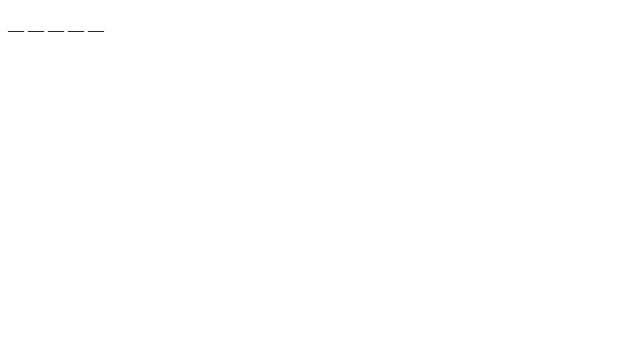
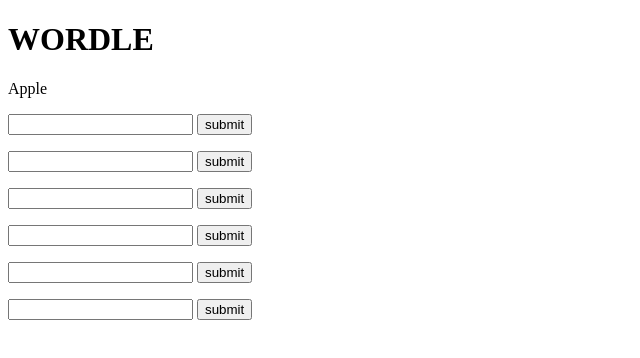
Before and after one commit to Dstobbe1234/Wordle_, a plain HTML site: page index.HTML in a window 1280 px wide. Shown: the whole page, without its empty margins (0-640 px from the left). Drawn offline with Linux system fonts and the light colour scheme.

Commit message:
First commit

```diff
--- a/index.HTML
+++ b/index.HTML
@@ -7,7 +7,14 @@
     <title>Wordle</title>
 </head>
 <body>
-    <p id="word">__ __ __ __ __</p>
+    <h1>WORDLE</h1>
+    <p id="wordle"><span id="l1">___ </span><span id="l2">___ </span><span id="l3">___ </span><span id="l4">___ </span><span id="l5">___</span></p>
+    <p><input type="text" class="guess"> <button>submit</button></p>
+    <p><input type="text" class="guess"> <button>submit</button></p>
+    <p><input type="text" class="guess"> <button>submit</button></p>
+    <p><input type="text" class="guess"> <button>submit</button></p>
+    <p><input type="text" class="guess"> <button>submit</button></p>
+    <p><input type="text" class="guess"> <button>submit</button></p>
     <script src="script.js"></script>
 </body>
 </html>
--- a/script.js
+++ b/script.js
@@ -0,0 +1,6 @@
+document.getElementById("wordle").innerHTML = "Apple";
+let randomWord = ["Apple", "Ready", "Death"];
+
+let randomIndex = Math.random() * (5 - 0)
+randomFlt = randomIndex.toFixed()
+alert(randomFlt)
```
